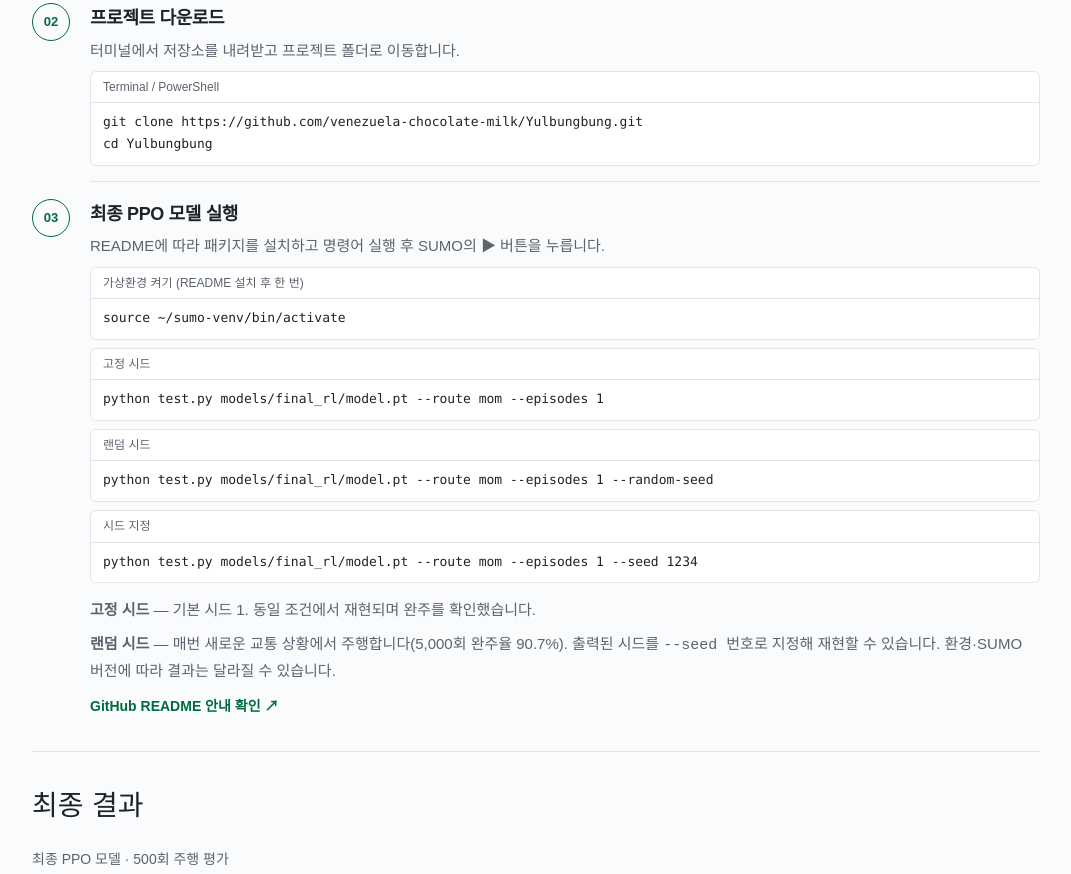
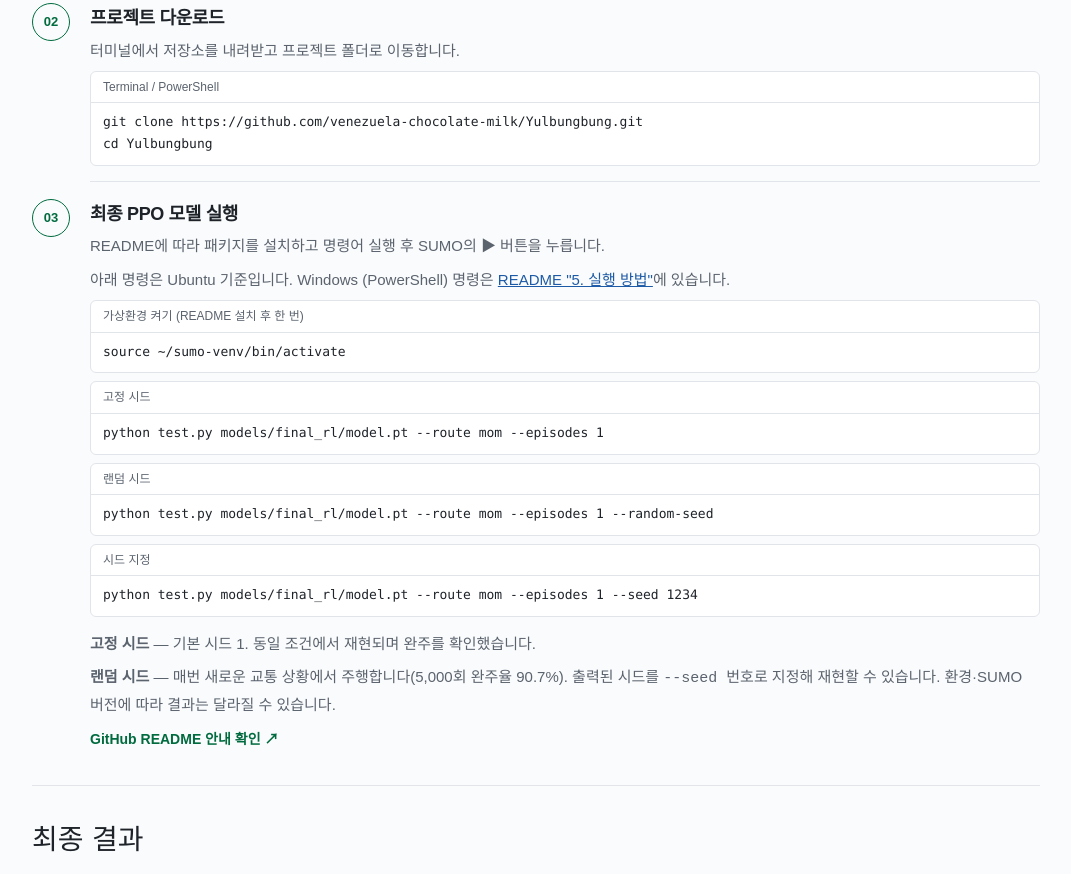
Before and after one commit to venezuela-chocolate-milk/Yulbungbung, a plain HTML site: page docs/index.html in a window 1280 px wide. Shown: the part 3909-4783 px from the top of the page, without its empty margins (104-1175 px from the left). Drawn offline with Linux system fonts and the light colour scheme; a web font is replaced by a local one.

Commit message:
홈페이지 실행 방법에 Windows 명령은 README 참고 안내 추가

```diff
--- a/docs/index.html
+++ b/docs/index.html
@@ -474,7 +474,7 @@ section{padding:32px 0}
 <li><span class="run-num" aria-hidden="true">01</span><div class="run-content"><h3>실행 환경 준비</h3><p>Python, SUMO 1.27 및 PyTorch 실행 환경 준비</p></div></li>
 <li><span class="run-num" aria-hidden="true">02</span><div class="run-content"><h3>프로젝트 다운로드</h3><p>터미널에서 저장소를 내려받고 프로젝트 폴더로 이동합니다.</p><div class="run-terminal"><span class="terminal-label">Terminal / PowerShell</span><pre><code>git clone https://github.com/venezuela-chocolate-milk/Yulbungbung.git
 cd Yulbungbung</code></pre></div></div></li>
-<li><span class="run-num" aria-hidden="true">03</span><div class="run-content"><h3>최종 PPO 모델 실행</h3><p>README에 따라 패키지를 설치하고 명령어 실행 후 SUMO의 ▶ 버튼을 누릅니다.</p><div class="run-terminal"><span class="terminal-label">가상환경 켜기 (README 설치 후 한 번)</span><pre><code>source ~/sumo-venv/bin/activate</code></pre></div><div class="run-terminal"><span class="terminal-label">고정 시드</span><pre><code>python test.py models/final_rl/model.pt --route mom --episodes 1</code></pre></div><div class="run-terminal"><span class="terminal-label">랜덤 시드</span><pre><code>python test.py models/final_rl/model.pt --route mom --episodes 1 --random-seed</code></pre></div><div class="run-terminal"><span class="terminal-label">시드 지정</span><pre><code>python test.py models/final_rl/model.pt --route mom --episodes 1 --seed 1234</code></pre></div><p style="margin-top:14px"><strong>고정 시드</strong> — 기본 시드 1. 동일 조건에서 재현되며 완주를 확인했습니다.</p><p><strong>랜덤 시드</strong> — 매번 새로운 교통 상황에서 주행합니다(5,000회 완주율 90.7%). 출력된 시드를 <code>--seed 번호</code>로 지정해 재현할 수 있습니다. 환경·SUMO 버전에 따라 결과는 달라질 수 있습니다.</p><a class="run-link" href="https://github.com/venezuela-chocolate-milk/Yulbungbung">GitHub README 안내 확인 <span aria-hidden="true">↗</span></a></div></li>
+<li><span class="run-num" aria-hidden="true">03</span><div class="run-content"><h3>최종 PPO 모델 실행</h3><p>README에 따라 패키지를 설치하고 명령어 실행 후 SUMO의 ▶ 버튼을 누릅니다.</p><p>아래 명령은 Ubuntu 기준입니다. Windows (PowerShell) 명령은 <a href="https://github.com/venezuela-chocolate-milk/Yulbungbung#5-실행-방법-environment--training--evaluation--data-collection">README "5. 실행 방법"</a>에 있습니다.</p><div class="run-terminal"><span class="terminal-label">가상환경 켜기 (README 설치 후 한 번)</span><pre><code>source ~/sumo-venv/bin/activate</code></pre></div><div class="run-terminal"><span class="terminal-label">고정 시드</span><pre><code>python test.py models/final_rl/model.pt --route mom --episodes 1</code></pre></div><div class="run-terminal"><span class="terminal-label">랜덤 시드</span><pre><code>python test.py models/final_rl/model.pt --route mom --episodes 1 --random-seed</code></pre></div><div class="run-terminal"><span class="terminal-label">시드 지정</span><pre><code>python test.py models/final_rl/model.pt --route mom --episodes 1 --seed 1234</code></pre></div><p style="margin-top:14px"><strong>고정 시드</strong> — 기본 시드 1. 동일 조건에서 재현되며 완주를 확인했습니다.</p><p><strong>랜덤 시드</strong> — 매번 새로운 교통 상황에서 주행합니다(5,000회 완주율 90.7%). 출력된 시드를 <code>--seed 번호</code>로 지정해 재현할 수 있습니다. 환경·SUMO 버전에 따라 결과는 달라질 수 있습니다.</p><a class="run-link" href="https://github.com/venezuela-chocolate-milk/Yulbungbung">GitHub README 안내 확인 <span aria-hidden="true">↗</span></a></div></li>
 </ol>
 </section>
 
```
